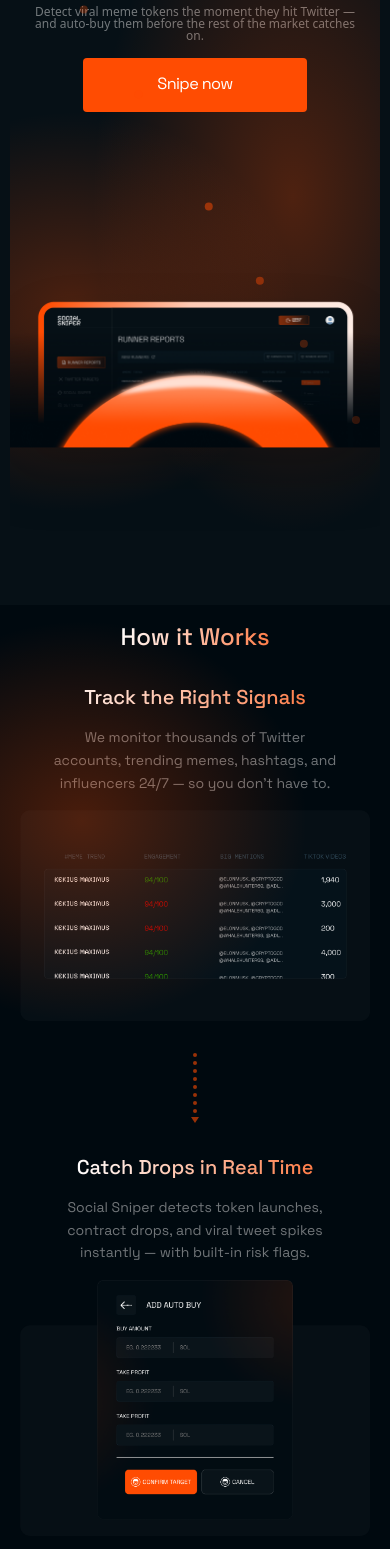
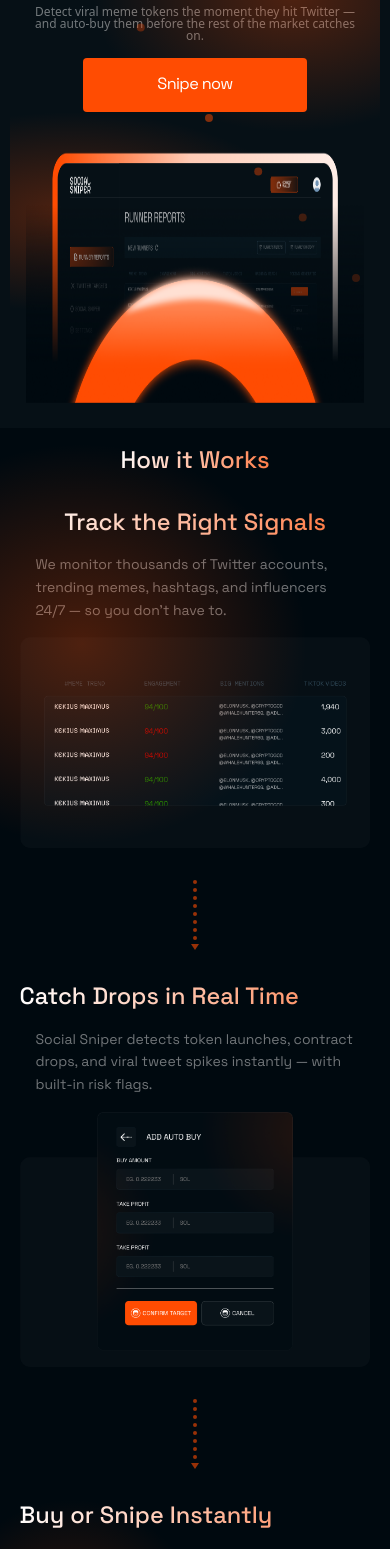
Before and after one commit to superwaih/social-sniper, a Next.js app: page / in a window 390 px wide. Shown: the part 239-1788 px from the top of the page. Built offline with nearby package versions, Linux system fonts and the light colour scheme.

Commit message:
feat: enhance landing page components with responsive text and layout adjustments

```diff
--- a/app/globals.css
+++ b/app/globals.css
@@ -107,6 +107,12 @@ body {
   .grok{
     @apply font-['Space_Grotesk',Helvetica]
   }
+  .heading-text{
+    @apply text-[23.62px] md:text-[43px] font-medium gradient-text text-start md:text-center leading-tight
+  }
+  .description-text{
+    @apply text-[#FFFFFF70] text-sm md:text-lg text-start md:text-center grok leading-relaxed px-4 md:max-w-[320px]
+  }
    .font-pixelify {
     font-family: var(--font-pixelify-sans), monospace;
   }
--- a/components/landing-page/bottom-banner.tsx
+++ b/components/landing-page/bottom-banner.tsx
@@ -158,14 +158,14 @@ export const BottomBanner = () => {
           variants={containerVariants}
         >
           <motion.h1
-            className="text-2xl md:text-4xl gradient-text max-w-[528px] font-medium text-center"
+            className="text-[34.58px] md:text-4xl gradient-text max-w-[528px] font-medium text-center"
             variants={textVariants}
           >
             Ready to Front-Run the Timeline?
           </motion.h1>
 
           <motion.p
-            className="[font-family:'Space_Grotesk',Helvetica] font-normal text-[#ffffff70] text-xl text-center leading-normal"
+            className="[font-family:'Space_Grotesk',Helvetica] p-5 font-normal text-[#ffffff70] text-[13px] md:text-xl text-center leading-normal"
             variants={textVariants}
           >
             Join thousands of early snipers already securing entries. Your alpha
@@ -174,13 +174,13 @@ export const BottomBanner = () => {
         </motion.div>
 
         <motion.div
-          className="flex md:flex-row flex-col gap-[30px]"
+          className="flex flex-row  gap-[30px]"
           variants={buttonContainerVariants}
         >
           <motion.div variants={buttonVariants}>
-            <Link href="/sniper">
+            <Link href="/">
               <motion.div
-                className="px-12 py-3 bg-[#ff4c02] [font-family:'Space_Grotesk',Helvetica] font-normal text-white text-[16.3px] tracking-[-0.65px] rounded cursor-pointer relative overflow-hidden"
+                className="px-8 md:px-12 py-3 bg-[#ff4c02] [font-family:'Space_Grotesk',Helvetica] font-normal text-white text-[16.3px] tracking-[-0.65px] rounded cursor-pointer relative overflow-hidden"
                 whileHover={{
                   scale: 1.05,
                   backgroundColor: "#e64400",
@@ -205,7 +205,7 @@ export const BottomBanner = () => {
           <motion.div variants={buttonVariants}>
             <Link href="/">
               <motion.div
-                className="gradient-border px-8 py-3 [font-family:'Space_Grotesk',Helvetica] gradient-text font-medium text-[16.3px] cursor-pointer relative overflow-hidden"
+                className="gradient-border px-4 md:px-8 py-2 md:py-3 [font-family:'Space_Grotesk',Helvetica] gradient-text font-medium text-[16.3px] cursor-pointer relative overflow-hidden"
                 whileHover={{
                   scale: 1.05,
                   transition: { duration: 0.2 },
--- a/components/landing-page/built-banner.tsx
+++ b/components/landing-page/built-banner.tsx
@@ -1,53 +1,106 @@
-import React from 'react'
-import { Icons } from '../shared/icons';
+"use client"
+
+import { useEffect, useState } from "react"
+import { Icons } from "../shared/icons"
 
 const specs = [
   {
     id: 1,
-    text: 'Locked Liquidity',
+    text: "Locked Liquidity",
   },
   {
     id: 2,
-    text: 'See Trusted Accounts',
+    text: "See Trusted Accounts",
   },
   {
     id: 3,
-    text: 'Buy/Sell Pressure',
+    text: "Buy/Sell Pressure",
   },
   {
     id: 4,
-    text: 'Contract Health and Activity',
+    text: "Contract Health and Activity",
   },
+]
 
-]
 const BuiltBanner = () => {
+  const [currentIndex, setCurrentIndex] = useState(0)
+
+  // Auto-slide effect for mobile and mid screens
+  useEffect(() => {
+    const interval = setInterval(() => {
+      setCurrentIndex((prevIndex) => (prevIndex + 1) % specs.length)
+    }, 3000) // Change slide every 3 seconds
+
+    return () => clearInterval(interval)
+  }, [])
+
   return (
     <section className="bg-[#00090F] py-16 px-4">
       <div>
-        <div className="flex flex-col space-y-8  justify-center my-20  items-center ">
-          <h1 className="text-2xl md:text-4xl gradient-text max-w-[528px] font-medium text-center">
+        <div className="flex flex-col space-y-8 justify-center my-20 items-center">
+          <h1 className="text-[23.58px] md:text-4xl gradient-text max-w-[528px] font-medium text-center">
             Built for Degens, Backed by Logic
           </h1>
-           <p className="font-['Space_Grotesk',Helvetica] text-cemter max-w-[720px] font-normal text-[#FFFFFF70] text-[19px] text-center leading-normal">
-          Detect viral meme tokens the moment they hit Twitter — and auto-buy
-          them before the rest of the market catches on.
+          <p className="font-['Space_Grotesk',Helvetica] tr max-w-[720px] text-sm font-normal text-[#FFFFFF70] md:text-[19px] text-center leading-normal">
+            Detect viral meme tokens the moment they hit Twitter — and auto-buy them before the rest of the market
+            catches on.
           </p>
         </div>
-        <div className='mx-auto w-[90%] md:w-[70%]'>
-<div className='flex flex-wrap gap-6 w-full justify-between'>
+
+        {/* Mobile and Mid Screen Sliding Animation */}
+        <div className="mx-auto w-[90%] md:w-[70%] xl:hidden">
+          <div className="relative overflow-hidden">
+            <div
+              className="flex transition-transform duration-500 ease-in-out"
+              style={{
+                transform: `translateX(-${currentIndex * 100}%)`,
+              }}
+            >
               {specs.map((spec) => (
+                <div key={spec.id} className="w-full flex-shrink-0 px-2">
+                  <div className="bg-[#060F15] w-full px-6 py-4 flex gap-3 items-center rounded-[11px]">
+                    <Icons.checkmark />
+                    <p className="text-[#FFFFFF8F] grok">{spec.text}</p>
+                  </div>
+                </div>
+              ))}
+            </div>
+
+            {/* Slide Indicators */}
+            <div className="flex justify-center mt-6 space-x-2">
+              {specs.map((_, index) => (
+                <button
+                  key={index}
+                  onClick={() => setCurrentIndex(index)}
+                  className={`w-2 h-2 rounded-full transition-colors duration-300 ${
+                    index === currentIndex ? "bg-[#ff4c02]" : "bg-[#FFFFFF30]"
+                  }`}
+                />
+              ))}
+            </div>
+          </div>
+        </div>
+
+        {/* Large Screen Layout (No Flex/Grid) */}
+        <div className="hidden xl:block mx-auto w-[70%]">
+          <div className="flex justify-between gap-4">
+            {specs.map((spec, index) => (
               <div
                 key={spec.id}
-    className="bg-[#060F15] min-w-[300px] px-6 py-3  flex gap-3 items-center p-3 rounded-[11px] mb-4">
-      <Icons.checkmark />
-    <p className="text-[#FFFFFF8F] grok">{spec.text}</p>
+                className="bg-[#060F15] px-4 py-4 w-full min-h-[60px] flex gap-3 items-center rounded-[11px] transform transition-all duration-300 hover:scale-105 hover:bg-[#0a1520] flex-1"
+                style={{
+                  animationDelay: `${index * 0.1}s`,
+                }}
+              >
+                <Icons.checkmark className="size-4 flex-shrink-0" />
+                <p className="text-[#FFFFFF8F] md:text-sm text-[10px] grok whitespace-nowrap">{spec.text}</p>
               </div>
             ))}
           </div>
         </div>
       </div>
     </section>
-  );
+  )
 }
 
 export default BuiltBanner
--- a/components/landing-page/features.tsx
+++ b/components/landing-page/features.tsx
@@ -35,7 +35,7 @@ const Features = () => {
     <section className="relative min-h-[50vh] overflow-hidden pb-20 bg-[#00090F]" id="features">
       <div className=" mx-auto w-[90%] md:w-[70%] ">
         <div className="flex  justify-center my-20  items-center ">
-          <h1 className="text-4xl gradient-text max-w-[528px] font-medium text-center">
+          <h1 className="text-[23.58px] md:text-4xl gradient-text max-w-[528px] font-medium text-center">
             Live Features That Give You the Edge
           </h1>
         </div>
@@ -49,7 +49,7 @@ const Features = () => {
                 <div className="bg-[#CB846638] p-2 rounded-md">
                   <feature.Icon />
                 </div>
-                <p className="text-[#FFFFFF8F] grok">{feature.text}</p>
+                <p className="text-[#FFFFFF8F] md:text-[16px] text-sm grok">{feature.text}</p>
               </div>
             ))}
           </div>
--- a/components/landing-page/hero.tsx
+++ b/components/landing-page/hero.tsx
@@ -1,3 +1,4 @@
+/* eslint-disable @next/next/no-img-element */
 "use client"
 
 import React from "react"
@@ -104,7 +105,7 @@ export const Hero = () => {
   }
 
   return (
-    <section id="home" className="relative p-4 overflow-hidden h-screen mx-auto w-[95%] md:w-[85%]" ref={ref}>
+    <section id="home" className="relative p-4 overflow-hidden md:h-screen mx-auto w-[95%] md:w-[85%]" ref={ref}>
       <motion.div
         initial={{ opacity: 0, y: -20 }}
         animate={{ opacity: 1, y: 0 }}
@@ -174,7 +175,7 @@ export const Hero = () => {
 
       {/* Animated Background Gradients */}
       <motion.div
-        className="absolute w-[400px] md:w-[671px] h-[671px] top-[100px] md:top-[250px] left-[83px] rounded-[335.5px] [background:radial-gradient(50%_50%_at_50%_50%,rgba(255,76,2,1)_0%,rgba(255,76,2,0)_100%)]"
+        className="absolute w-[400px] md:w-[671px] h-[271px] top-[100px] md:top-[250px] left-[83px] rounded-[335.5px] [background:radial-gradient(50%_50%_at_50%_50%,rgba(255,76,2,1)_0%,rgba(255,76,2,0)_100%)]"
         variants={gradientVariants}
         initial="hidden"
         animate={
@@ -202,7 +203,7 @@ export const Hero = () => {
       />
 
       <motion.div
-        className="absolute w-[450px] md:w-[671px] h-[400px] md:h-[671px] md:top-[150px] right-[83px] rounded-[335.5px] [background:radial-gradient(50%_50%_at_50%_50%,rgba(255,76,2,1)_0%,rgba(255,76,2,0)_100%)]"
+        className="absolute w-[450px] md:w-[671px] h-[200px] md:h-[671px] md:top-[150px] right-[83px] rounded-[335.5px] [background:radial-gradient(50%_50%_at_50%_50%,rgba(255,76,2,1)_0%,rgba(255,76,2,0)_100%)]"
         variants={gradientVariants}
         initial="hidden"
         animate={
@@ -231,7 +232,7 @@ export const Hero = () => {
 
       {/* Responsive Animated Hero Image */}
       <motion.div
-        className="mx-auto w-full max-w-[1010px] h-[500px] md:h-[660px] relative pt-8 md:pt-20"
+        className="mx-auto w-full max-w-[1010px] h-[300px] md:h-[660px] relative pt-8 md:pt-20"
         variants={imageVariants}
         initial="hidden"
         animate={
@@ -256,16 +257,13 @@ export const Hero = () => {
             scale: 1.02,
             transition: { duration: 0.3, ease: "easeOut" },
           }}
-          className="relative w-full h-full"
+          className="relative w-full h-full" // Changed to h-full to use all available height
         >
           {/* Mobile Image */}
-          <Image
+          <img
             src="/mobile-hero.png"
-            fill
             alt="Hero Image Mobile"
-            className="drop-shadow-2xl object-contain md:hidden scale-110 md:scale-100"
-            sizes="(max-width: 768px) 100vw, 0vw"
-            priority
+            className="absolute bottom-0 md:hidden w-full h-full" // Removed scale-110
           />
 
           {/* Desktop Image */}
--- a/components/landing-page/how-it-works.tsx
+++ b/components/landing-page/how-it-works.tsx
@@ -15,13 +15,13 @@ const HowitWorks = () => {
       </div>
 
       {/* Mobile Layout - Single Column */}
-      <div className="block md:hidden w-[95%] mx-auto space-y-8">
+      <div className="block md:hidden w-[90%] mx-auto space-y-8">
         {/* Step 1 - Track the Right Signals */}
         <div className="flex flex-col items-center space-y-4">
-          <h3 className="text-xl font-medium gradient-text text-center leading-tight">
+          <h3 className="heading-text">
             Track the Right Signals
           </h3>
-          <p className="text-[#FFFFFF70] text-sm text-center grok leading-relaxed px-4 max-w-[320px]">
+          <p className="description-text">
             We monitor thousands of Twitter accounts, trending memes, hashtags,
             and influencers 24/7 — so you don&apos;t have to.
           </p>
@@ -53,11 +53,11 @@ const HowitWorks = () => {
         </div>
 
         {/* Step 2 - Catch Drops in Real Time */}
-        <div className="flex flex-col items-center space-y-4">
-          <h3 className="text-xl font-medium gradient-text text-center leading-tight">
+        <div className="flex flex-col  md:items-center space-y-4">
+          <h3 className="heading-text">
             Catch Drops in Real Time
           </h3>
-          <p className="text-[#FFFFFF70] text-sm text-center grok leading-relaxed px-4 max-w-[320px]">
+          <p className="description-text">
             Social Sniper detects token launches, contract drops, and viral
             tweet spikes instantly — with built-in risk flags.
           </p>
@@ -88,11 +88,11 @@ const HowitWorks = () => {
         </div>
 
         {/* Step 3 - Buy or Snipe Instantly */}
-        <div className="flex flex-col items-center space-y-4">
-          <h3 className="text-xl font-medium gradient-text text-center leading-tight">
+        <div className="flex  flex-col justify-start md:items-center space-y-4">
+          <h3 className="heading-text">
             Buy or Snipe Instantly
           </h3>
-          <p className="text-[#FFFFFF70] text-sm text-center grok leading-relaxed px-4 max-w-[320px]">
+          <p className="description-text">
             Set your buy amounts, risk tolerance, and let Social Sniper execute
             trades automatically when opportunities arise.
           </p>
@@ -193,8 +193,8 @@ const HowitWorks = () => {
       </section>
 
       {/* Background Gradients */}
-      <div className="absolute w-[400px] md:w-[671px] h-[371px] bottom-0 -left-[20%] rounded-[335.5px] [background:radial-gradient(50%_50%_at_50%_50%,rgba(255,76,2,1)_0%,rgba(255,76,2,0)_100%)] opacity-[0.29]" />
-      <div className="absolute w-[450px] md:w-[671px] h-[400px] md:h-[671px] md:top-[150px] right-[83px] rounded-[335.5px] [background:radial-gradient(50%_50%_at_50%_50%,rgba(255,76,2,1)_0%,rgba(255,76,2,0)_100%)] opacity-[0.29]" />
+      <div className="absolute w-[300px] md:w-[671px] h-[371px] bottom-0 -left-[20%] rounded-[335.5px] [background:radial-gradient(50%_50%_at_50%_50%,rgba(255,76,2,1)_0%,rgba(255,76,2,0)_100%)] opacity-[0.29]" />
+      <div className="absolute w-[450px] md:w-[671px] h-[400px] md:h-[671px] md:top-0 right-[83px] rounded-[335.5px] [background:radial-gradient(50%_50%_at_50%_50%,rgba(255,76,2,1)_0%,rgba(255,76,2,0)_100%)] opacity-[0.29]" />
     </section>
   );
 };
```
Lines whose indentation alone changed are shown as unchanged.
